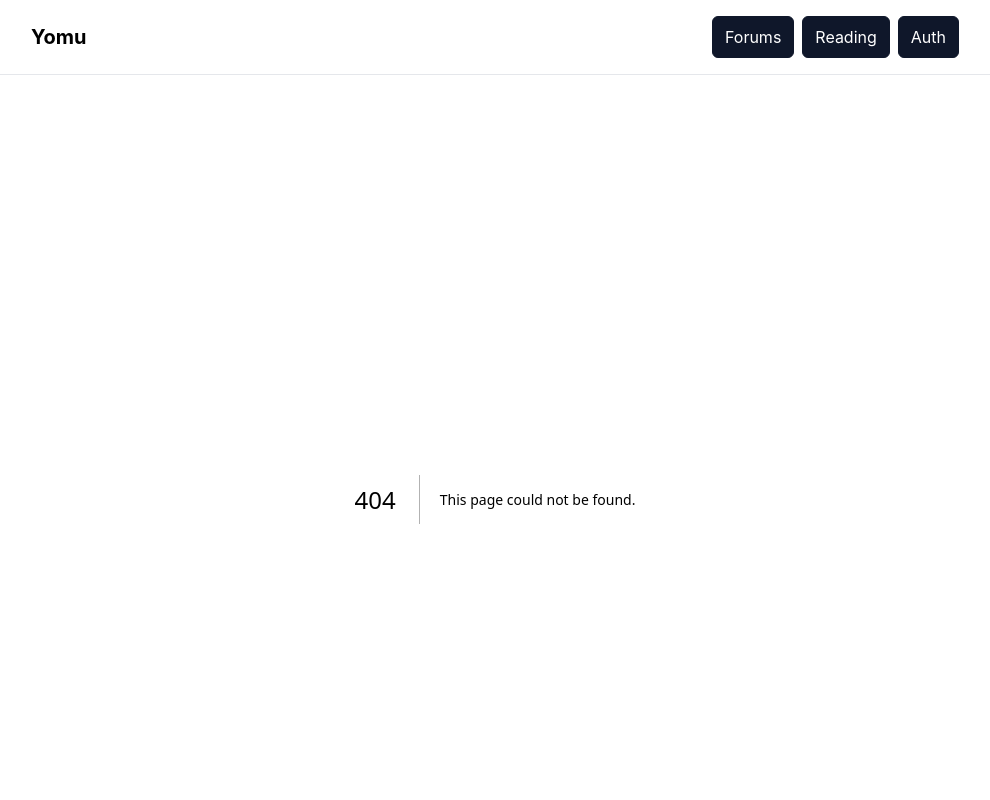
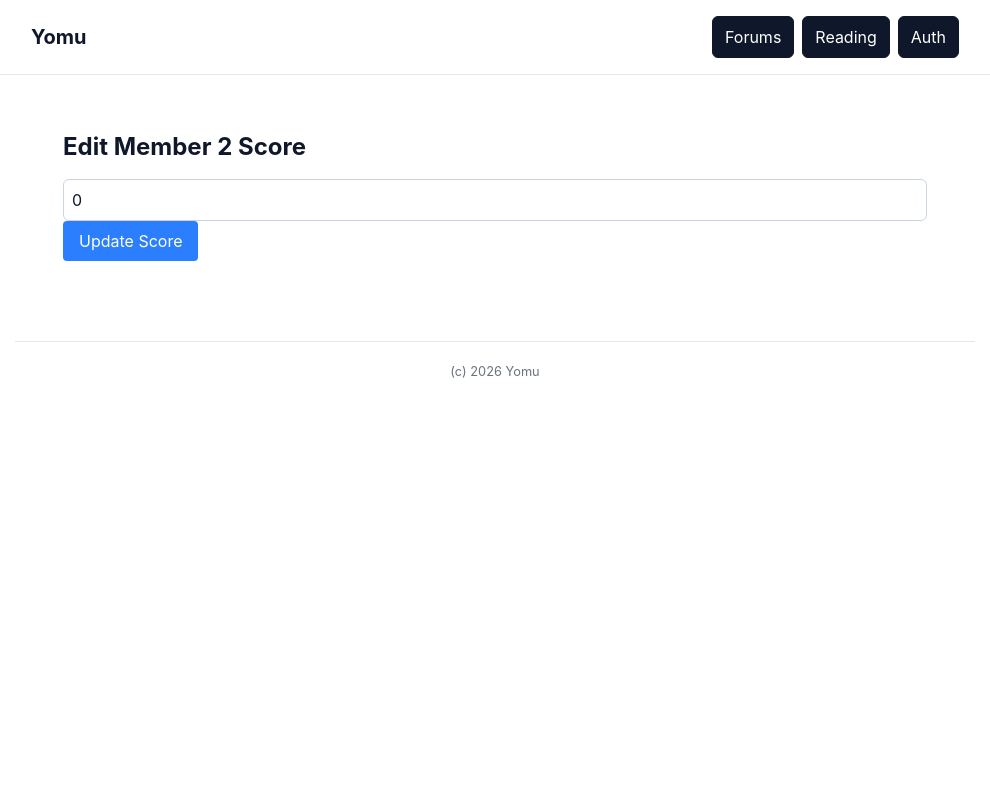
Before and after one commit to advprog-2026-A11-project/fe-yomu, a Next.js app: page /clan/detail/1/edit-member/1 in a window 1280 px wide. Before the commit this address had no page. Shown: the top 800 px of the page, without its empty margins (145-1135 px from the left). Built offline with nearby package versions, Linux system fonts and the light colour scheme.

Commit message:
Add pages to create and add members

```diff
--- /dev/null
+++ b/src/app/clan/detail/[id]/add-member/page.tsx
@@ -0,0 +1,29 @@
+"use client";
+import React, { useState } from 'react';
+import { useParams, useRouter } from 'next/navigation';
+
+export default function AddMemberPage() {
+    const { id } = useParams();
+    const router = useRouter();
+    const [score, setScore] = useState(0);
+
+    const handleSubmit = async (e: React.FormEvent) => {
+        e.preventDefault();
+        await fetch(`http://localhost:8080/api/clan/${id}/add-member`, {
+            method: 'POST',
+            headers: { 'Content-Type': 'application/json' },
+            body: JSON.stringify(score)
+        });
+        router.push(`/clan/detail/${id}`);
+    };
+
+    return (
+        <div className="p-8">
+            <h2 className="text-2xl font-bold">Add Member Score</h2>
+            <form onSubmit={handleSubmit} className="mt-4">
+                <input type="number" value={score} onChange={(e) => setScore(Number(e.target.value))} className="border p-2 mr-2" />
+                <button type="submit" className="bg-green-600 text-white px-4 py-2 rounded">Add Member</button>
+            </form>
+        </div>
+    );
+}
--- /dev/null
+++ b/src/app/clan/detail/[id]/edit-member/[index]/page.tsx
@@ -0,0 +1,30 @@
+"use client";
+import React, { useState, useEffect } from 'react';
+import { useParams, useRouter, useSearchParams } from 'next/navigation';
+
+export default function EditMemberPage() {
+    const { id, index } = useParams();
+    const searchParams = useSearchParams();
+    const router = useRouter();
+    const [score, setScore] = useState(Number(searchParams.get('score')) || 0);
+
+    const handleUpdate = async (e: React.FormEvent) => {
+        e.preventDefault();
+        await fetch(`http://localhost:8080/api/clan/${id}/edit-member/${index}`, {
+            method: 'PUT',
+            headers: { 'Content-Type': 'application/json' },
+            body: JSON.stringify(score)
+        });
+        router.push(`/clan/detail/${id}`);
+    };
+
+    return (
+        <div className="p-8">
+            <h2 className="text-2xl font-bold">Edit Member {Number(index) + 1} Score</h2>
+            <form onSubmit={handleUpdate} className="mt-4">
+                <input type="number" value={score} onChange={(e) => setScore(Number(e.target.value))} className="border p-2 mr-2" />
+                <button type="submit" className="bg-blue-500 text-white px-4 py-2 rounded">Update Score</button>
+            </form>
+        </div>
+    );
+}
```
